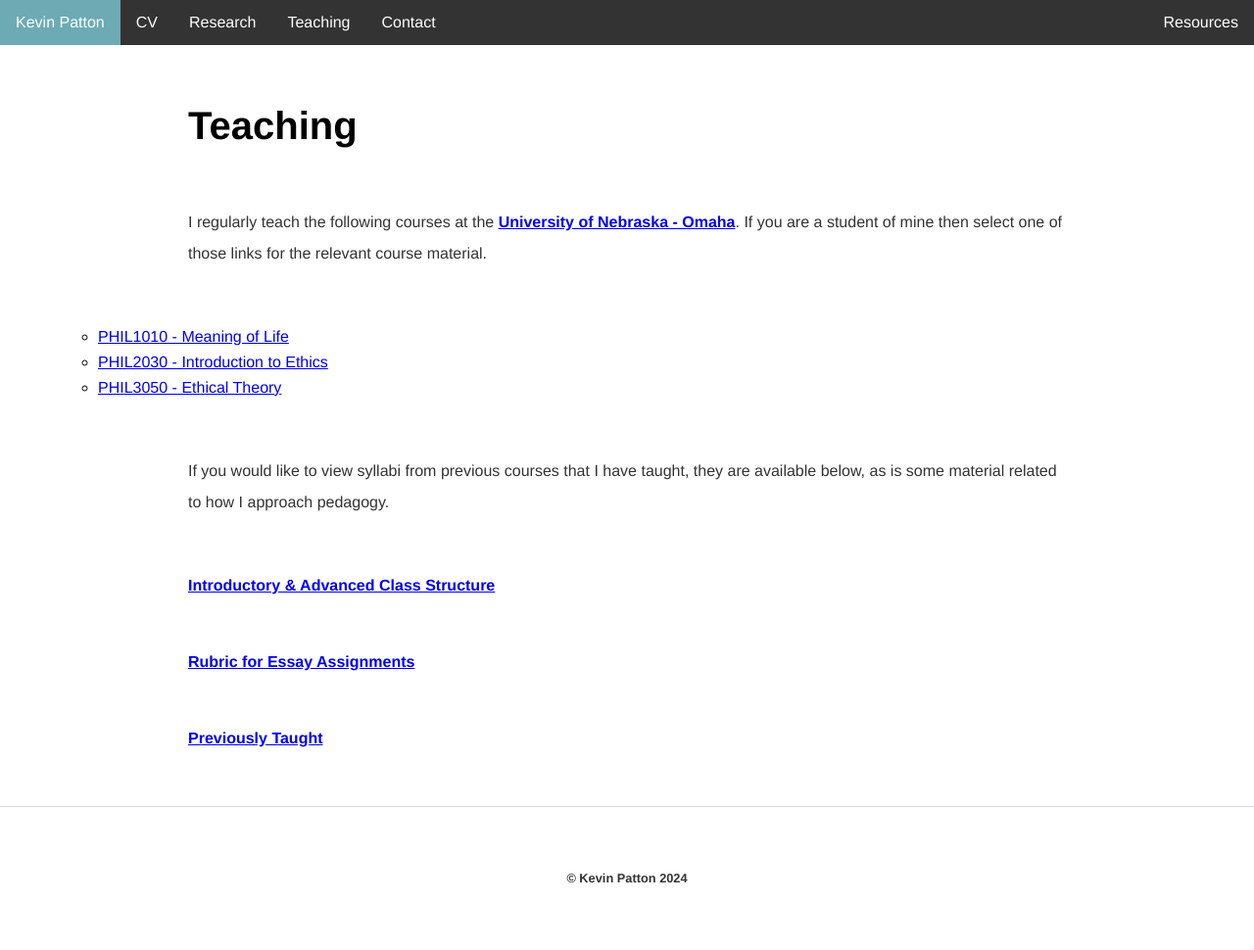
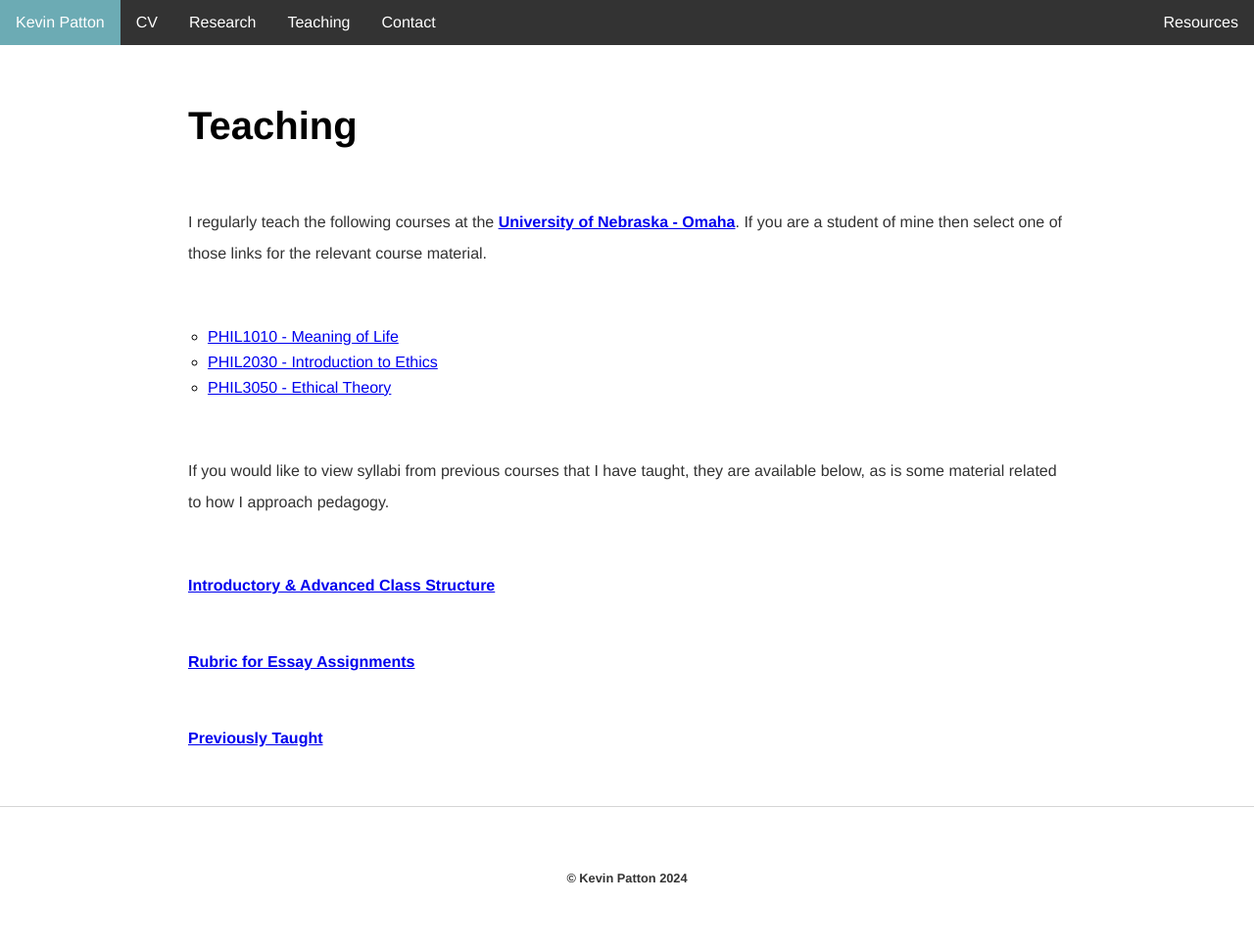
Before and after one commit to kevinjpatton/kevinjpatton.github.io, a Jekyll site: the page built from teaching/index.html, in a window 1280 px wide. Shown: the whole page at 98% size. Built offline with Jekyll 4.4.1, drawn with Linux system fonts in a browser that asks for light colours; Markdown is read by kramdown in place of the engine named in the settings.

Commit message:
Update main.css

```diff
--- a/css/main.css
+++ b/css/main.css
@@ -106,7 +106,7 @@ table, th, td {  /* This will apply the font to the entire table */
 
 .course-list { /* Styles applied to lists with the class 'course-list' */
     list-style-type: circle;
-    margin-left: 60px;
+    margin: 60px auto;
     width: 70%;
     font-family: 'Helvetica', 'Arial', 'Sans-Serif'; /* Example: Use a different font */
 }
```
